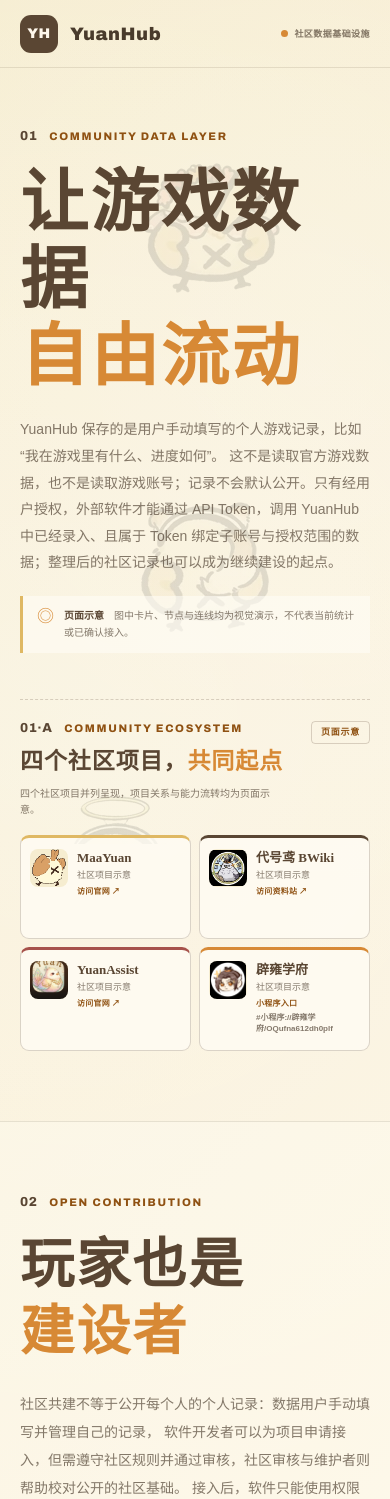
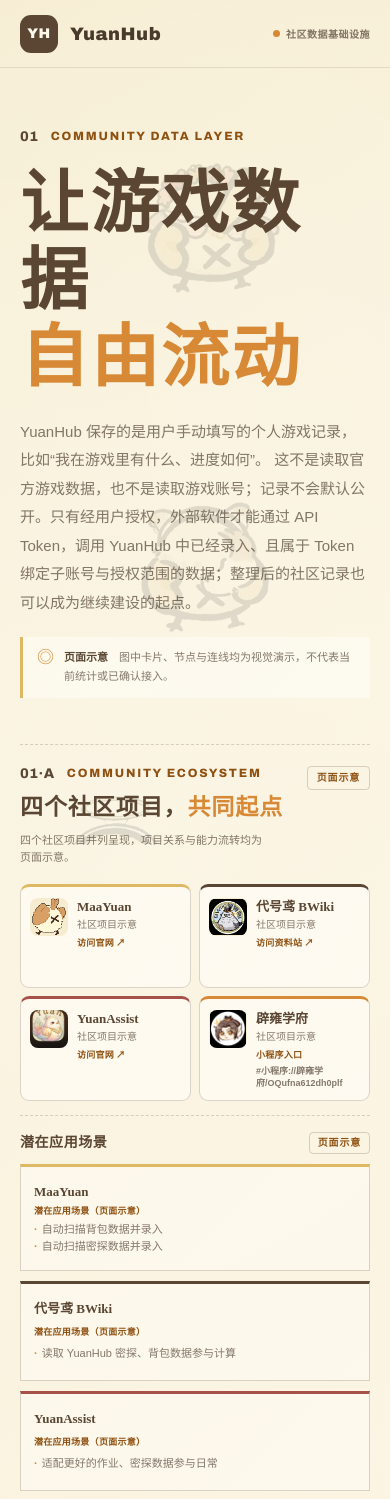
Before and after one commit to MrSnake0208/YuanHub, a Vue app in the folder promo-site/: page / in a window 390 px wide. Shown: the top 1499 px of the page. Built offline with nearby package versions, Linux system fonts and the light colour scheme.

Commit message:
chore: 修改宣传页

```diff
--- a/promo-site/src/App.vue
+++ b/promo-site/src/App.vue
@@ -81,6 +81,38 @@
                 </span>
               </component>
             </div>
+            <section
+              class="ecosystem-scenario-section"
+              aria-labelledby="ecosystem-scenario-title"
+            >
+              <div class="ecosystem-scenario-heading">
+                <h3 id="ecosystem-scenario-title">潜在应用场景</h3>
+                <span class="ecosystem-scenario-badge">页面示意</span>
+              </div>
+              <div class="ecosystem-scenario-grid">
+                <article
+                  v-for="partner in partners"
+                  :key="`scenario-${partner.name}`"
+                  class="ecosystem-scenario-column"
+                  :class="partner.tone"
+                >
+                  <strong class="ecosystem-scenario-name">{{
+                    partner.name
+                  }}</strong>
+                  <span class="ecosystem-scenario-column-label"
+                    >潜在应用场景（页面示意）</span
+                  >
+                  <ul class="ecosystem-scenarios">
+                    <li
+                      v-for="scenario in partner.scenarios"
+                      :key="scenario"
+                    >
+                      {{ scenario }}
+                    </li>
+                  </ul>
+                </article>
+              </div>
+            </section>
           </section>
         </div>
       </section>
@@ -233,6 +265,7 @@
   {
     name: "MaaYuan",
     role: "社区项目示意",
+    scenarios: ["自动扫描背包数据并录入", "自动扫描密探数据并录入"],
     action: "访问官网 ↗",
     icon: "/icons/maa.png",
     href: "https://maayuan.com/",
@@ -241,6 +274,7 @@
   {
     name: "代号鸢 BWiki",
     role: "社区项目示意",
+    scenarios: ["读取 YuanHub 密探、背包数据参与计算"],
     action: "访问资料站 ↗",
     icon: "/icons/bwiki.png",
     href: "https://wiki.biligame.com/yuan/%E9%A6%96%E9%A1%B5",
@@ -249,6 +283,7 @@
   {
     name: "YuanAssist",
     role: "社区项目示意",
+    scenarios: ["适配更好的作业、密探数据参与日常"],
     action: "访问官网 ↗",
     icon: "/icons/yuanassist.png",
     href: "https://www.yuanassist.space/",
@@ -257,6 +292,7 @@
   {
     name: "辟雍学府",
     role: "社区项目示意",
+    scenarios: ["读取 YuanHub 密探数据参与 BOX 图制作"],
     action: "小程序入口",
     miniProgramUri: "#小程序://辟雍学府/OQufna612dh0plf",
     icon: "/icons/piyong.png",
@@ -355,7 +391,7 @@
   align-items: center;
   gap: 9px;
   color: var(--promo-muted);
-  font-size: 11px;
+  font-size: 12px;
   font-weight: 800;
   letter-spacing: 0.1em;
 }
@@ -369,7 +405,7 @@
   padding-left: 12px;
   border-left: 1px solid var(--promo-line);
   color: var(--accent-strong);
-  font: 800 10px/1 var(--font-d);
+  font: 800 11px/1 var(--font-d);
   letter-spacing: 0.14em;
 }
 
@@ -384,12 +420,12 @@
   align-items: center;
   gap: 12px;
   color: var(--accent-strong);
-  font: 800 11px/1.3 var(--font-d);
+  font: 800 12px/1.3 var(--font-d);
   letter-spacing: 0.15em;
 }
 .eyebrow span {
   color: var(--tea);
-  font-size: 13px;
+  font-size: 14px;
   letter-spacing: 0.04em;
 }
 h1,
@@ -426,7 +462,7 @@
   border-left: 3px solid var(--yellow-deep);
   background: rgba(255, 253, 246, 0.58);
   color: var(--promo-muted);
-  font-size: 11px;
+  font-size: 12px;
   line-height: 1.75;
 }
 .notice-mark {
@@ -466,7 +502,7 @@
 .ecosystem-heading p {
   margin-top: 9px;
   color: var(--promo-muted);
-  font-size: 11px;
+  font-size: 12px;
   line-height: 1.6;
 }
 .ecosystem-badge {
@@ -475,7 +511,7 @@
   border: 1px solid var(--promo-line);
   border-radius: 4px;
   color: var(--accent-strong);
-  font: 800 9px/1 var(--font-d);
+  font: 800 10px/1 var(--font-d);
   letter-spacing: 0.08em;
 }
 .ecosystem-grid {
@@ -545,14 +581,105 @@
   display: block;
   margin-top: 4px;
   color: var(--promo-muted);
-  font-size: 10px;
+  font-size: 11px;
   line-height: 1.35;
+}
+.ecosystem-scenario-section {
+  margin-top: 18px;
+  padding-top: 18px;
+  border-top: 1px dashed var(--promo-line);
+}
+.ecosystem-scenario-heading {
+  display: flex;
+  align-items: center;
+  justify-content: space-between;
+  gap: 18px;
+}
+.ecosystem-scenario-heading h3 {
+  color: var(--tea);
+  font: 900 17px/1.3 var(--font-s);
+  letter-spacing: 0.04em;
+}
+.ecosystem-scenario-badge {
+  flex: none;
+  padding: 5px 8px;
+  border: 1px solid var(--promo-line);
+  border-radius: 4px;
+  color: var(--accent-strong);
+  font: 800 10px/1 var(--font-d);
+  letter-spacing: 0.08em;
+}
+.ecosystem-scenario-grid {
+  display: grid;
+  grid-template-columns: minmax(0, 1fr);
+  gap: 14px;
+  margin-top: 12px;
+}
+.ecosystem-scenario-column {
+  display: grid;
+  grid-template-columns: minmax(120px, 0.28fr) minmax(0, 1fr);
+  column-gap: 18px;
+  align-items: start;
+  min-width: 0;
+  min-height: 84px;
+  padding: 16px 18px;
+  border: 1px solid var(--promo-line);
+  border-top-width: 3px;
+  background: rgba(255, 253, 246, 0.48);
+}
+.ecosystem-scenario-column.maa {
+  border-top-color: var(--yellow-deep);
+}
+.ecosystem-scenario-column.bwiki {
+  border-top-color: var(--tea);
+}
+.ecosystem-scenario-column.yuanassist {
+  border-top-color: var(--rouge);
+}
+.ecosystem-scenario-column.piyong {
+  border-top-color: var(--accent);
+}
+.ecosystem-scenario-name {
+  display: block;
+  min-width: 0;
+  color: var(--tea);
+  font: 900 14px/1.35 var(--font-s);
+  overflow-wrap: anywhere;
+}
+.ecosystem-scenario-column-label {
+  display: block;
+  min-width: 0;
+  margin-top: 0;
+  grid-column: 2;
+  color: var(--accent-strong);
+  font: 800 10px/1.3 var(--font-d);
+  letter-spacing: 0.03em;
+  overflow-wrap: anywhere;
+}
+.ecosystem-scenarios {
+  min-width: 0;
+  grid-column: 2;
+  margin: 3px 0 0;
+  padding: 0;
+  list-style: none;
+  color: var(--promo-muted);
+  font-size: 12px;
+  line-height: 1.6;
+}
+.ecosystem-scenarios li {
+  overflow-wrap: anywhere;
+}
+.ecosystem-scenarios li::before {
+  content: "·";
+  margin-right: 4px;
+  color: var(--accent);
+  font-weight: 900;
 }
 .ecosystem-action {
   display: block;
   margin-top: 7px;
   color: var(--accent-strong);
-  font: 800 9px/1.2 var(--font-d);
+  font: 800 10px/1.2 var(--font-d);
   letter-spacing: 0.03em;
   overflow-wrap: anywhere;
 }
@@ -560,7 +687,7 @@
   display: block;
   margin-top: 4px;
   color: var(--promo-muted);
-  font: 700 8px/1.35 var(--font-b);
+  font: 700 9px/1.35 var(--font-b);
   overflow-wrap: anywhere;
 }
 
@@ -577,7 +704,7 @@
   align-items: center;
   gap: 11px;
   color: var(--promo-muted);
-  font: 800 10px/1 var(--font-d);
+  font: 800 11px/1 var(--font-d);
   letter-spacing: 0.14em;
 }
 .caption-line {
@@ -613,7 +740,7 @@
   align-items: center;
   gap: 8px;
   color: var(--promo-muted);
-  font: 800 9px/1 var(--font-d);
+  font: 800 10px/1 var(--font-d);
   letter-spacing: 0.13em;
 }
 .node-icon {
@@ -635,7 +762,7 @@
 .flow-node p {
   margin-top: 10px;
   color: var(--promo-muted);
-  font-size: 11px;
+  font-size: 12px;
   line-height: 1.85;
 }
 .demo-label {
@@ -649,7 +776,7 @@
   border-radius: 4px;
   color: var(--accent-strong);
   background: rgba(239, 210, 142, 0.25);
-  font: 800 8px/1 var(--font-d);
+  font: 800 10px/1 var(--font-d);
   letter-spacing: 0.08em;
   white-space: nowrap;
 }
@@ -666,7 +793,7 @@
   align-items: center;
   gap: 9px;
   color: var(--promo-muted);
-  font: 700 9px/1 var(--font-b);
+  font: 700 10px/1 var(--font-b);
   white-space: nowrap;
 }
 .flow-connector i {
@@ -720,7 +847,7 @@
   z-index: 2;
   margin-top: 18px;
   color: rgba(255, 248, 236, 0.7);
-  font: 800 8px/1 var(--font-d);
+  font: 800 9px/1 var(--font-d);
   letter-spacing: 0.14em;
 }
 .hub-node h2 {
@@ -771,7 +898,7 @@
 }
 .output-node p {
   margin-top: 3px;
-  font-size: 10px;
+  font-size: 11px;
   line-height: 1.4;
 }
 .output-node .demo-label {
@@ -862,7 +989,7 @@
 }
 .board-kicker {
   color: var(--accent-strong);
-  font: 800 9px/1.3 var(--font-d);
+  font: 800 10px/1.3 var(--font-d);
   letter-spacing: 0.13em;
 }
 .board-head h3 {
@@ -876,7 +1003,7 @@
   padding: 6px 9px;
   border: 1px solid var(--rouge);
   color: var(--rouge);
-  font: 800 9px/1 var(--font-d);
+  font: 800 10px/1 var(--font-d);
   letter-spacing: 0.09em;
   transform: rotate(4deg);
 }
@@ -894,7 +1021,7 @@
 }
 .contribution-index {
   color: var(--accent-strong);
-  font: 800 10px/1 var(--font-d);
+  font: 800 11px/1 var(--font-d);
 }
 .contribution-seal {
   display: grid;
@@ -926,7 +1053,7 @@
   border-radius: 4px;
   color: var(--promo-muted);
   background: var(--paper);
-  font: 700 10px/1 var(--font-b);
+  font: 700 11px/1 var(--font-b);
 }
 .board-foot {
   display: flex;
@@ -934,7 +1061,7 @@
   gap: 9px;
   padding-top: 20px;
   color: var(--promo-muted);
-  font-size: 10px;
+  font-size: 11px;
   line-height: 1.5;
 }
 .foot-dash {
@@ -986,7 +1113,7 @@
 }
 .note-index {
   color: var(--accent-strong);
-  font: 900 11px/1 var(--font-d);
+  font: 900 12px/1 var(--font-d);
 }
 .stage-note strong {
   color: var(--tea);
@@ -996,7 +1123,7 @@
 .stage-hub small,
 .reuse-destination small {
   color: var(--promo-muted);
-  font-size: 10px;
+  font-size: 11px;
   line-height: 1.5;
 }
 .stage-note .demo-label {
@@ -1008,7 +1135,7 @@
   align-items: center;
   gap: 8px;
   color: var(--promo-muted);
-  font-size: 10px;
+  font-size: 11px;
   white-space: nowrap;
 }
 .stage-connector i {
@@ -1055,7 +1182,7 @@
 .stage-hub .node-type {
   display: block;
   color: rgba(255, 248, 236, 0.65);
-  font: 800 8px/1.3 var(--font-d);
+  font: 800 9px/1.3 var(--font-d);
   letter-spacing: 0.13em;
 }
 .stage-hub strong {
@@ -1091,7 +1218,7 @@
 }
 .reuse-number {
   color: var(--accent-strong);
-  font: 800 9px/1 var(--font-d);
+  font: 800 10px/1 var(--font-d);
 }
 .reuse-symbol {
   width: 30px;
@@ -1102,12 +1229,12 @@
 .reuse-destination strong {
   display: block;
   color: var(--tea);
-  font-size: 12px;
+  font-size: 13px;
 }
 .reuse-destination small {
   display: block;
   margin-top: 2px;
-  font-size: 9px;
+  font-size: 10px;
 }
 .reuse-destination .demo-label {
   padding: 3px 5px 2px;
@@ -1128,7 +1255,7 @@
 }
 .reuse-footnote p {
   color: var(--promo-muted);
-  font-size: 12px;
+  font-size: 13px;
   line-height: 1.9;
 }
 .reuse-footnote strong {
@@ -1151,7 +1278,7 @@
   display: block;
   margin-bottom: 11px;
   color: var(--yellow);
-  font: 800 9px/1 var(--font-d);
+  font: 800 10px/1 var(--font-d);
   letter-spacing: 0.16em;
 }
 .footer-inner strong {
@@ -1163,7 +1290,7 @@
 }
 .footer-note {
   color: rgba(255, 248, 236, 0.68);
-  font-size: 11px;
+  font-size: 12px;
   letter-spacing: 0.12em;
 }
 
@@ -1198,7 +1325,7 @@
   }
   .promo-header-note {
     gap: 6px;
-    font-size: 9px;
+    font-size: 10px;
     letter-spacing: 0.05em;
   }
   .header-code {
@@ -1217,12 +1344,12 @@
   }
   .hero-lede {
     margin-top: 21px;
-    font-size: 14px;
+    font-size: 15px;
     line-height: 1.9;
   }
   .demo-notice {
     margin-top: 20px;
-    font-size: 10px;
+    font-size: 11px;
   }
   .ecosystem-strip {
     margin-top: 46px;
@@ -1238,7 +1365,7 @@
   }
   .ecosystem-heading p {
     max-width: 250px;
-    font-size: 10px;
+    font-size: 11px;
   }
   .ecosystem-badge {
     margin-top: 1px;
@@ -1265,11 +1392,39 @@
   }
   .ecosystem-card-role {
     margin-top: 3px;
+    font-size: 10px;
+  }
+  .ecosystem-scenario-section {
+    margin-top: 14px;
+    padding-top: 16px;
+  }
+  .ecosystem-scenario-heading h3 {
+    font-size: 14px;
+  }
+  .ecosystem-scenario-grid {
+    grid-template-columns: minmax(0, 1fr);
+    gap: 12px;
+    margin-top: 10px;
+  }
+  .ecosystem-scenario-column {
+    min-height: 82px;
+    padding: 15px 13px;
+  }
+  .ecosystem-scenario-name {
+    font-size: 13px;
+  }
+  .ecosystem-scenario-column-label {
+    margin-top: 6px;
     font-size: 9px;
+  }
+  .ecosystem-scenarios {
+    margin-top: 3px;
+    font-size: 11px;
+    line-height: 1.5;
   }
   .ecosystem-action {
     margin-top: 6px;
-    font-size: 8px;
+    font-size: 9px;
   }
   .hero-flow {
     margin-top: 48px;
@@ -1345,24 +1500,24 @@
     font-size: 12px;
   }
   .contribution-body strong {
-    font-size: 12px;
+    font-size: 13px;
   }
   .contribution-body span {
+    font-size: 11px;
+  }
+  .row-tag {
     font-size: 10px;
-  }
-  .row-tag {
-    font-size: 9px;
   }
   .board-foot {
     align-items: flex-start;
-    font-size: 9px;
+    font-size: 10px;
   }
   .reuse-heading {
     align-items: flex-start;
     text-align: left;
   }
   .reuse-heading p {
-    font-size: 13px;
+    font-size: 14px;
     line-height: 1.8;
   }
   .reuse-stage {
@@ -1416,6 +1571,23 @@
   }
 }
 
+@media (max-width: 500px) {
+  .ecosystem-scenario-column {
+    grid-template-columns: minmax(0, 1fr);
+    row-gap: 0;
+    min-height: 100px;
+    padding: 16px 13px;
+  }
+  .ecosystem-scenario-column-label,
+  .ecosystem-scenarios {
+    grid-column: 1;
+  }
+  .ecosystem-scenario-grid {
+    grid-template-columns: minmax(0, 1fr);
+    row-gap: 10px;
+  }
+}
+
 @media print {
   .promo-page {
     color-adjust: exact;
```
